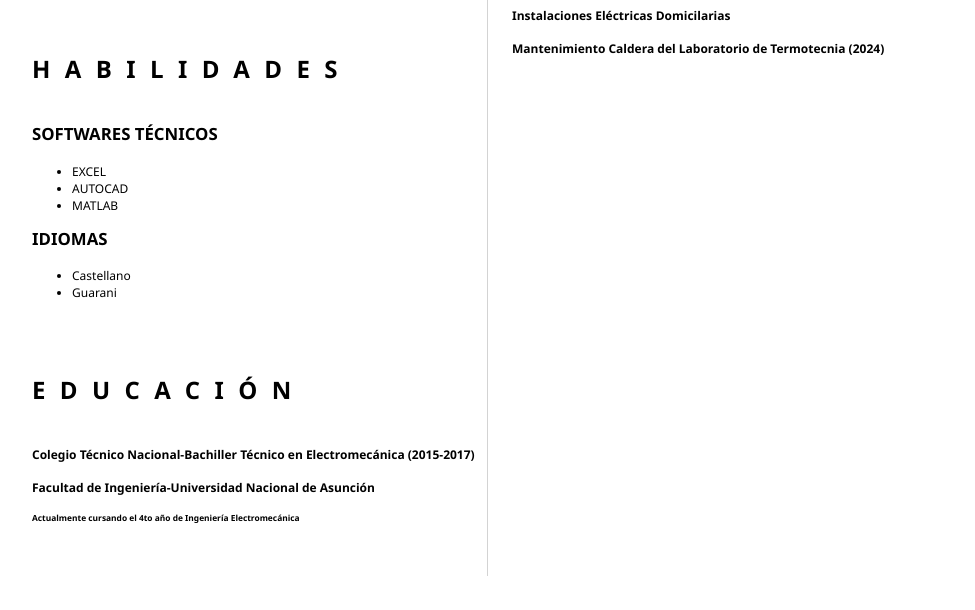
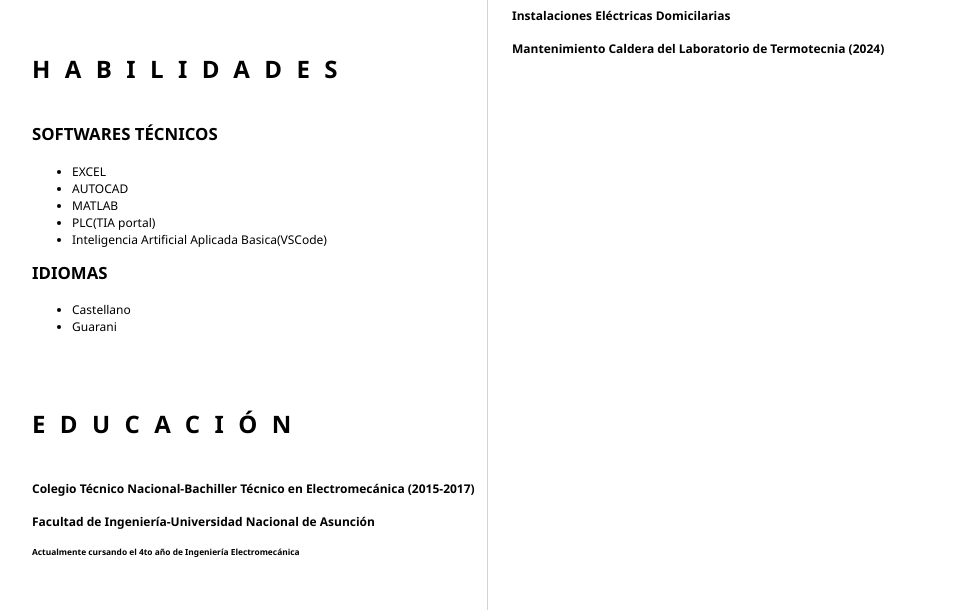
Before and after one commit to Arrua00/Inteligencia-Artificial-Aplicada, a plain HTML site: page index.html in a window 1280 px wide. Shown: the part 295-905 px from the top of the page, without its empty margins (152-1127 px from the left). Before the commit the page ends 871 px from the top, so only its background shows below. Drawn offline with Linux system fonts and the light colour scheme.

Commit message:
index.html

```diff
--- a/index.html
+++ b/index.html
@@ -36,6 +36,8 @@
                         <li>EXCEL</li>
                         <li>AUTOCAD</li>
                         <li>MATLAB</li>
+                        <li>PLC(TIA portal)</li>
+		        <li>Inteligencia Artificial Aplicada Basica(VSCode)</li>
 
                         </ul>
 
```
